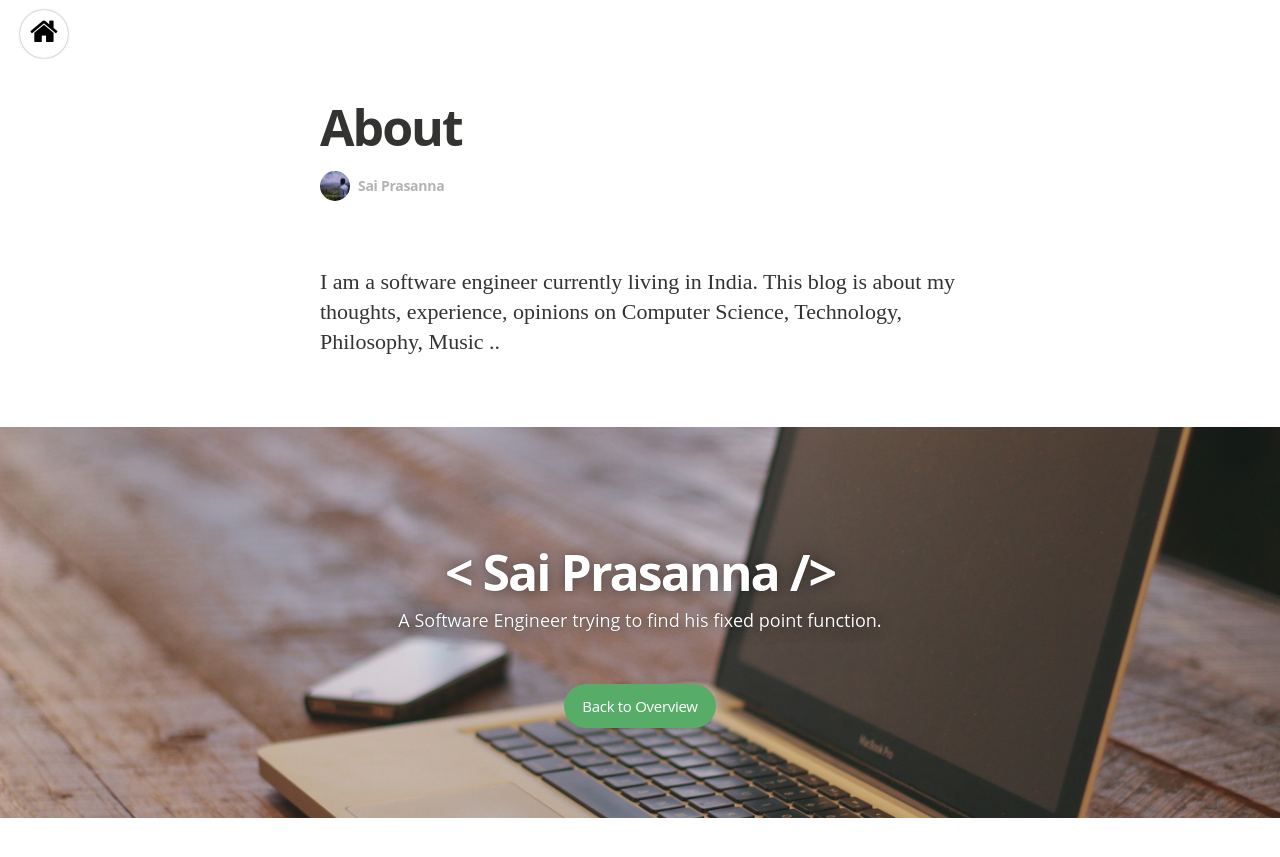
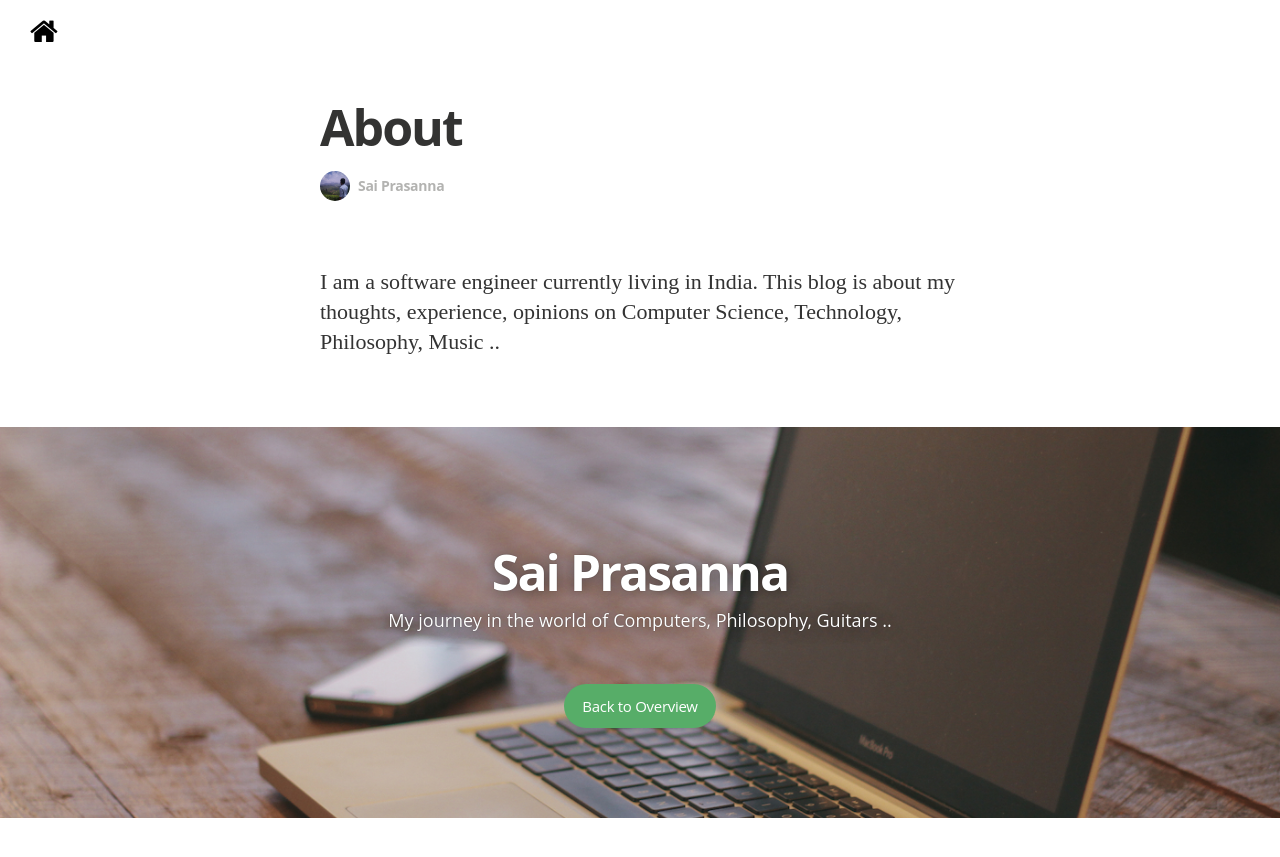
Before and after one commit to sai-prasanna/sai-prasanna.github.io, a Jekyll site: the page built from about.md, in a window 1280 px wide. Shown: the top 857 px of the page. Built offline with Jekyll 4.4.1, drawn with Linux system fonts in a browser that asks for light colours; nearby versions of some CDN libraries; some web fonts are replaced.

Commit message:
Few bug fixes

```diff
--- a/_config.yml
+++ b/_config.yml
@@ -4,9 +4,9 @@ gems:
   - jekyll-paginate
 
 # Site settings
-title: "< Sai Prasanna />"
+title: "Sai Prasanna"
 description: > # this means to ignore newlines until "email:"
-   A Software Engineer trying to find his fixed point function.
+   My journey in the world of Computers, Philosophy, Guitars ..
 #email: a-mail@mail.mail
 #blog center display logo
 logo: "/assets/images/author.jpg"
@@ -17,13 +17,13 @@ name: "Sai Prasanna"
 author: "Sai Prasanna"
 author_image: "/assets/images/author.jpg"
 author_url: "/about/" #author about page
-author_bio: "A software engineer diving into depths of Computer Sci."
-permalink: pretty
+author_bio: "Engineer in constant process of learning new things.."
+permalink: /:categories/:title/
 paginate:	10
 paginate_path: "page:num"
 exclude: ["README.md"] # files to exclude
 
-url: "http://sai-prasanna.github.io" # the base hostname & protocol for your site
+url: "http://saiprasanna.in" # the base hostname & protocol for your site
 baseurl: ""
 timezone: Asia/Calcutta
 
@@ -31,7 +31,7 @@ timezone: Asia/Calcutta
 #twitter_handle: '@'
 
 #fill in disqus shortname to use disqus
-#disqus: disqus-shortname
+disqus: saiprasanna
 
 # social icons and sharing options
 social:
--- a/_layouts/post.html
+++ b/_layouts/post.html
@@ -77,7 +77,7 @@
                 <div class="author-image" style="background-image: url({{ site.author_image }})">Author</div>
               <h4>{{ site.author }}</h4>
               </a>
-              <p class="bio">{{author.bio}}</p>
+              <p class="bio">{{site.author_bio}}</p>
               <hr>
               <p class="published">Published <time datetime="{{ page.date | date: "%F %R" }}">{{ page.date | date_to_string }}</time></p>
             </section>
--- a/css/main.sass
+++ b/css/main.sass
@@ -48,8 +48,6 @@ body
   overflow: hidden
   z-index: 99
   display: inline-block
-  border-radius: 60px
-  box-shadow: 0px 0px 2px #888
   text-align: center
   font-size: 30px
   color: inherit
```
Also changed, not shown: _posts/2016-04-02-MIT-OCW-Algorithms.md (+3 -2 lines), assets/images/favicon.png, assets/images/logo.jpeg (deleted), assets/images/logo.png (deleted).
